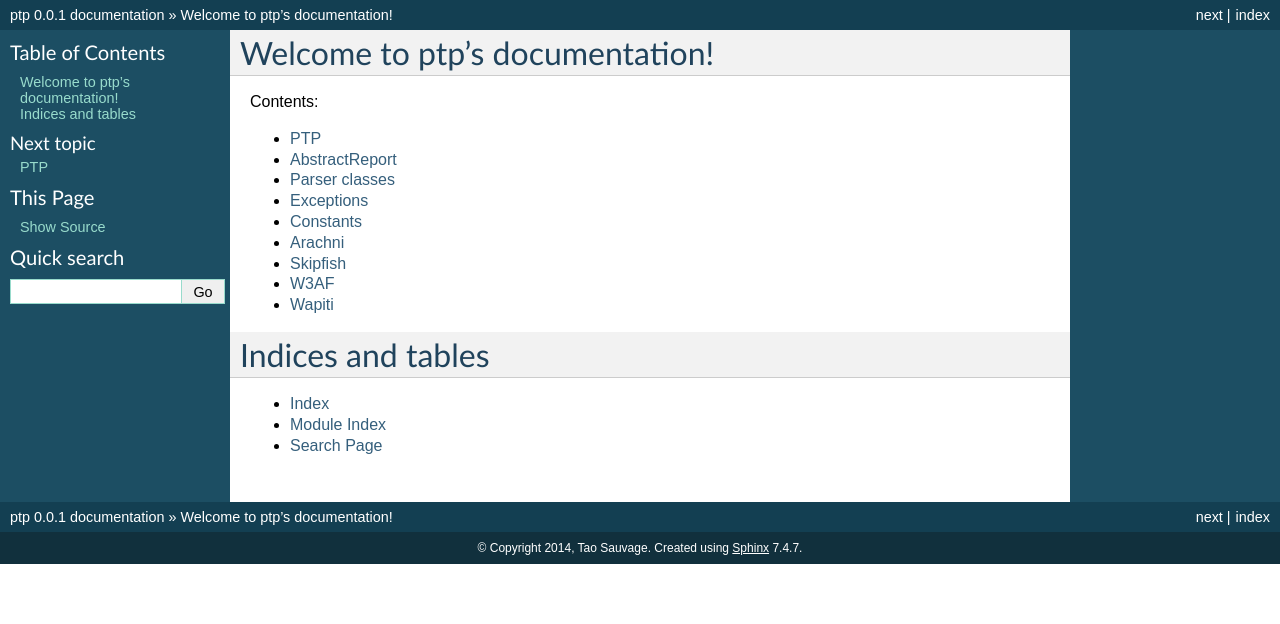
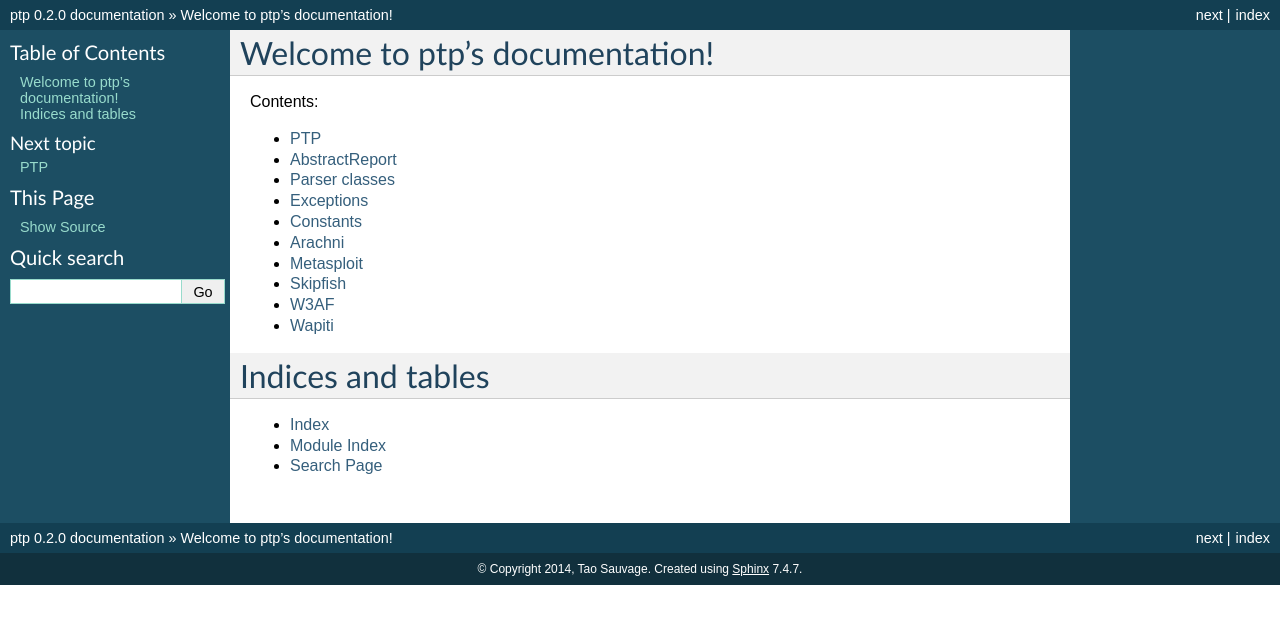
Before and after one commit to owtf/ptp, a Sphinx documentation site: the page built from docs/source/index.rst, in a window 1280 px wide. Shown: the top 624 px of the page. Built offline with Sphinx 7.4.7, drawn with Linux system fonts in a browser that asks for light colours.

Commit message:
[doc] Update metasploit section.

```diff
--- a/docs/source/conf.py
+++ b/docs/source/conf.py
@@ -57,9 +57,9 @@ copyright = u'2014, Tao Sauvage'
 # built documents.
 #
 # The short X.Y version.
-version = '0.0.1'
+version = '0.2'
 # The full version, including alpha/beta/rc tags.
-release = '0.0.1'
+release = '0.2.0'
 
 # The language for content autogenerated by Sphinx. Refer to documentation
 # for a list of supported languages.
--- a/docs/source/index.rst
+++ b/docs/source/index.rst
@@ -17,6 +17,7 @@ Contents:
    libptp/exceptions
    libptp/constants
    libptp/tools/arachni
+   libptp/tools/metasploit
    libptp/tools/skipfish
    libptp/tools/w3af
    libptp/tools/wapiti
--- a/docs/source/libptp/parser.rst
+++ b/docs/source/libptp/parser.rst
@@ -14,3 +14,6 @@ Parser classes
     :members:
 
     .. autoattribute:: __format__
+
+.. autoclass:: FileParser
+    :members:
```
Also changed, not shown: docs/source/libptp/tools/metasploit.rst (added, +20 -0 lines), 1 other file.
